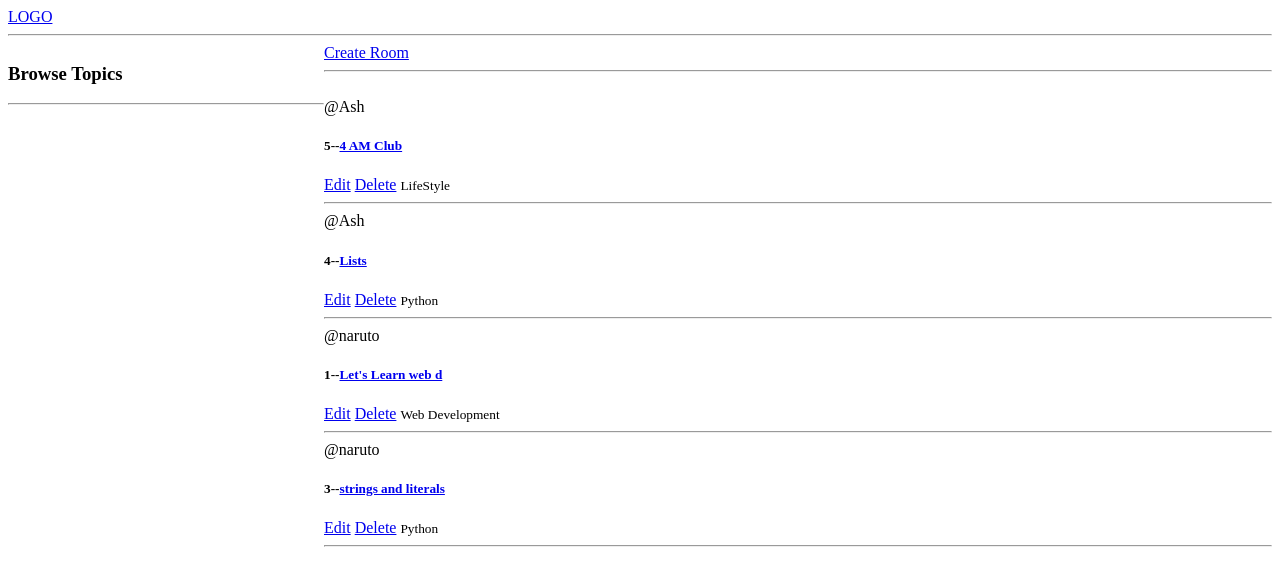
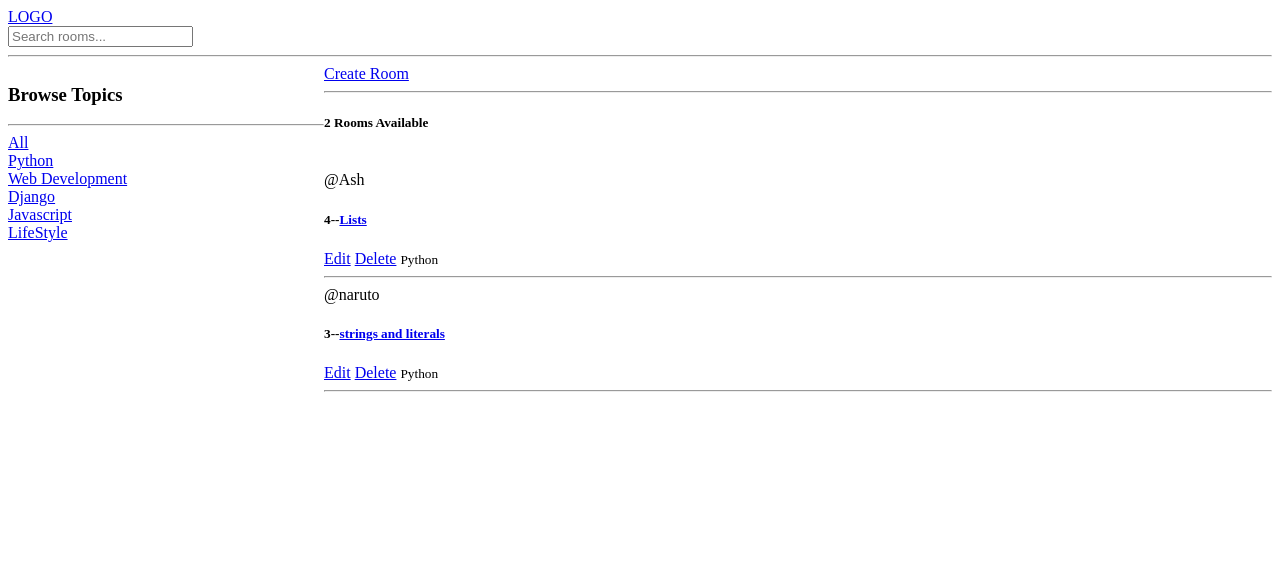
Before and after one commit to Ash-0803/DJANGO, a Django app: a page that uses studybug/Templates/navbar.html in a window 1280 px wide. Shown: the top 586 px of the page. Run offline with Django 4.2, Linux system fonts and the light colour scheme; data comes from the database, SQL or seed files in the repository; both versions use the stored data as it was after the commit.

Commit message:
search functionality added

```diff
--- a/studybug/Templates/navbar.html
+++ b/studybug/Templates/navbar.html
@@ -1,2 +1,7 @@
 <a href="/">LOGO</a>
+
+<form action="{% url 'home' %}" method="get">
+  <input type="text" name="q" placeholder="Search rooms..." />
+</form>
+
 <hr />
--- a/studybug/base/templates/base/home.html
+++ b/studybug/base/templates/base/home.html
@@ -9,11 +9,22 @@
   <div>
     <h3>Browse Topics</h3>
     <hr />
+
+    <div>
+      <a href="{% url 'home' %}">All</a>
+    </div>
+    {% for topic in topics %}
+    <div>
+      <a href="{% url 'home' %}?q={{topic.name}}">{{topic.name}}</a>
+    </div>
+
+    {% endfor %}
   </div>
 
   <div>
     <a href="{%url 'create-room' %}">Create Room</a>
     <hr />
+    <h5>{{count}} Rooms Available</h5>
     <br />
     {%for room in rooms %}
     <div>
--- a/studybug/base/views.py
+++ b/studybug/base/views.py
@@ -1,23 +1,24 @@
+from django.db.models import Q
 from django.http import HttpResponse
-from django.shortcuts import render, redirect
+from django.shortcuts import redirect, render
 
 from .forms import RoomForm
 from .models import Room, Topic
 
 # Create your views here.
 
-rooms = [
-    {"id": 1, "name": "Let's Learn Python"},
-    {"id": 2, "name": "Design with me"},
-    {"id": 3, "name": "FrontEnd Development"},
-]
-
 
 def home(request):
-    rooms = Room.objects.all()
+    q = request.GET.get("q") if request.GET.get("q") != None else ""
+    rooms = Room.objects.filter(
+        Q(topic__name__icontains=q) |
+        Q(name__icontains=q) |
+        Q(description__icontains=q)
+    )
+    rooms_count = rooms.count()
     topics = Topic.objects.all()
 
-    context = {"rooms": rooms}
+    context = {"rooms": rooms, "topics": topics, "count":rooms_count}
     return render(request, "base/home.html", context)
 
 
@@ -35,6 +36,7 @@
         form = RoomForm(request.POST)
         if form.is_valid():
             form.save()
+            return redirect("home")
 
     context = {"form": form}
     return render(request, "base/room_form.html", context)
```
Also changed, not shown: studybug/db.sqlite3.
